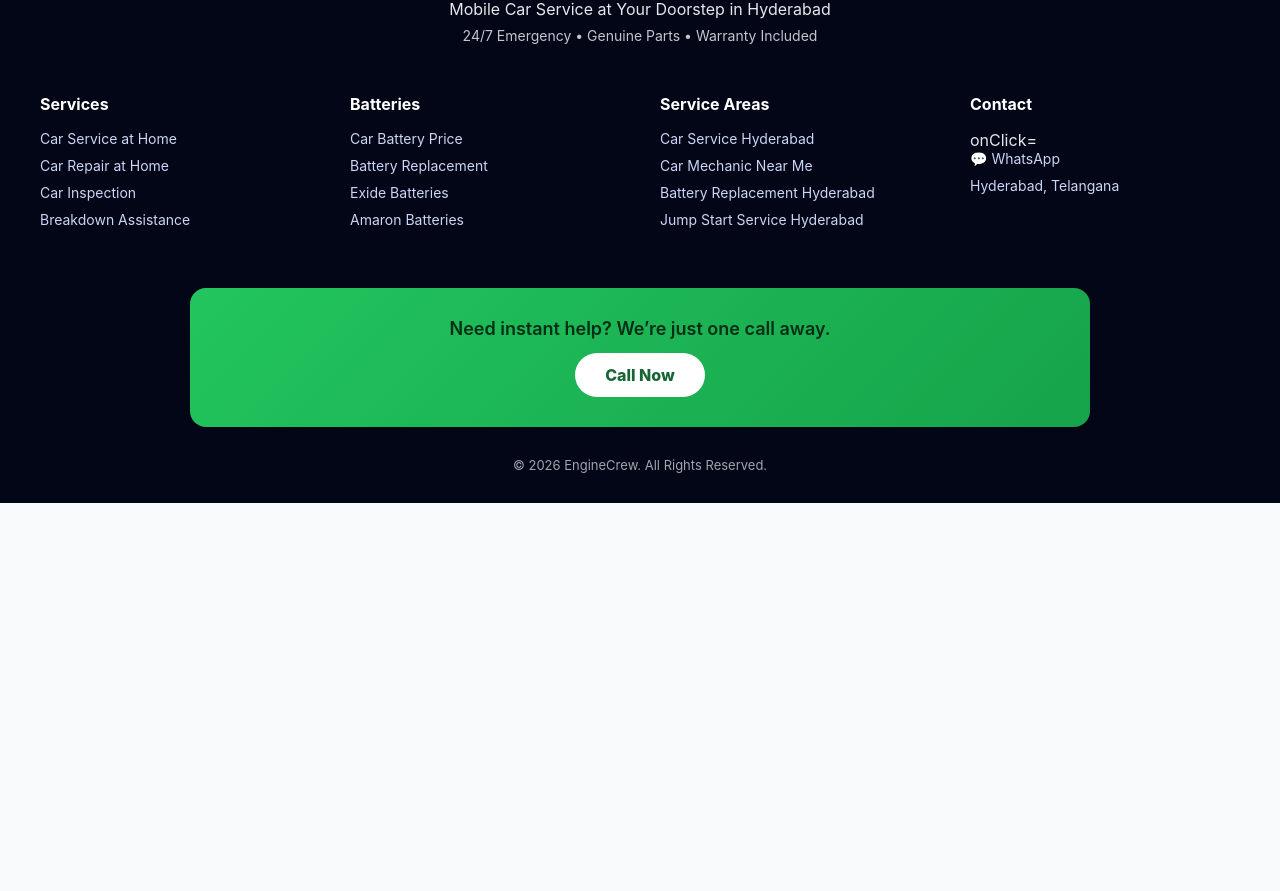
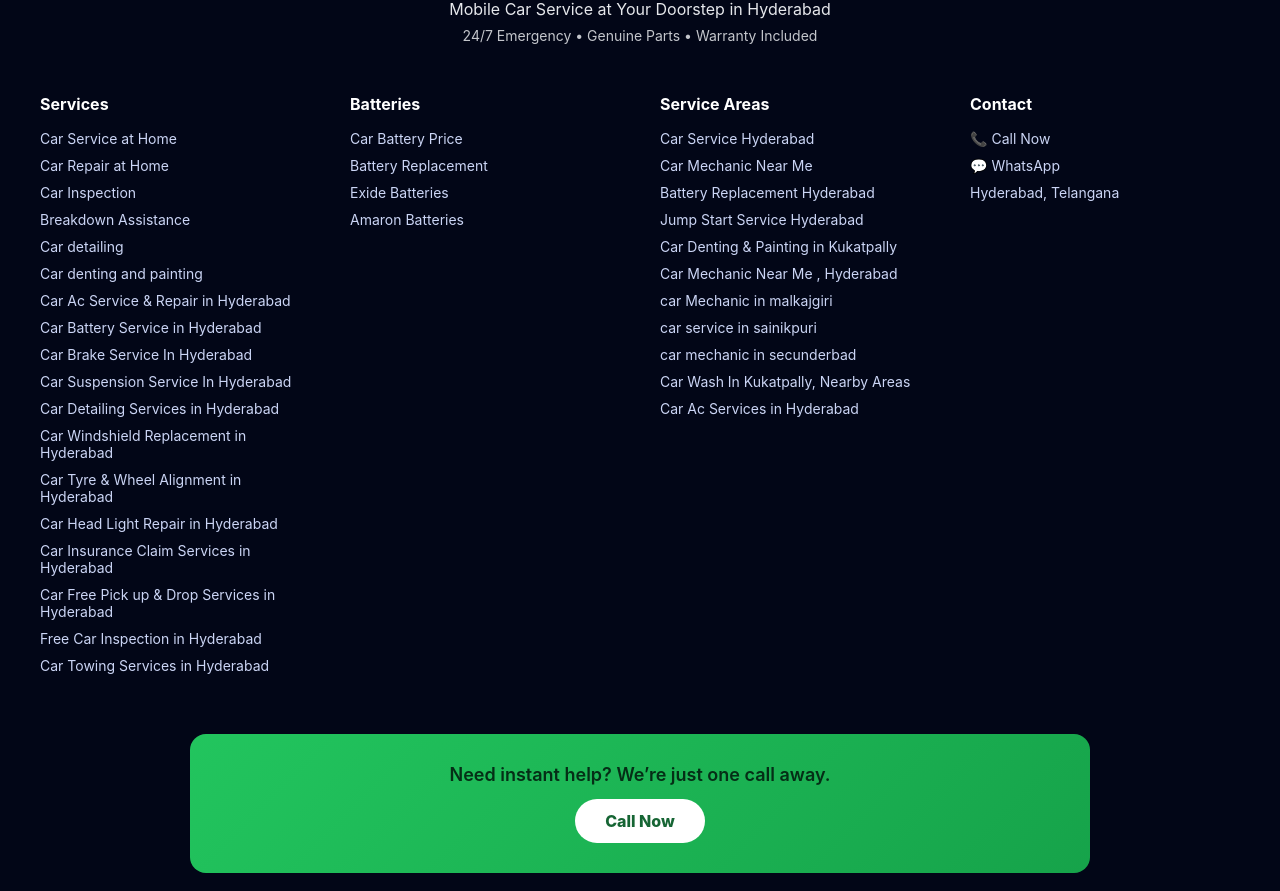
Before and after one commit to Rakesh-19-star/enginecrew, a React (Vite) app: page / in a window 1280 px wide. Shown: the part 6589-7480 px from the top of the page. Before the commit the page ends 7092 px from the top, so only its background shows below. Built offline with nearby package versions, Linux system fonts and the light colour scheme.

Commit message:
added locations and services in footer

```diff
--- a/src/components/Blog/index.jsx
+++ b/src/components/Blog/index.jsx
@@ -1,6 +1,6 @@
-import { useParams } from "react-router-dom"
-import "./index.css"
-
+import { useParams } from "react-router-dom";
+import "./index.css";
+import Footer from "../Footer";
 
 const pages = {
   "car-repair-hyderabad": {
@@ -34,7 +34,7 @@ Unlike local garages, EngineCrew provides:
 ✔ Warranty on parts
 
 Thousands of Hyderabad car owners trust EngineCrew because we are fast, honest, and professional.
-`
+`,
   },
 
   "car-mechanic-hyderabad": {
@@ -59,7 +59,7 @@ No more:
 ❌ Towing hassles
 
 EngineCrew is Hyderabad’s fastest growing mobile mechanic network.
-`
+`,
   },
 
   "car-repair-malkajgiri": {
@@ -80,7 +80,7 @@ We fix:
 Our mobile technicians reach you within minutes. No garage visits. No towing.
 
 Malkajgiri car owners rely on EngineCrew for honest pricing and fast service.
-`
+`,
   },
 
   "mobile-car-service-hyderabad": {
@@ -99,7 +99,7 @@ We save you:
 Our mechanics come with professional tools and genuine spare parts.
 
 This is the future of car servicing in Hyderabad.
-`
+`,
   },
 
   "jump-start-service-hyderabad": {
@@ -113,20 +113,25 @@ Car not starting? EngineCrew provides instant jump start service across Hyderaba
 We reach you within minutes and safely restart your vehicle. If required, we also replace your battery on the spot.
 
 Available across Malkajgiri, Secunderabad, Uppal, Tarnaka, ECIL and all Hyderabad.
-`
-  }
-}
+`,
+  },
+};
 
 const Blog = () => {
-  const { slug } = useParams()
-  const page = pages[slug] || pages["car-repair-hyderabad"]
+  const { slug } = useParams();
+  const page = pages[slug] || pages["car-repair-hyderabad"];
 
   return (
     <div className="blog">
-      <div className="blog-hero" style={{ backgroundImage: `url(${page.hero})` }}>
+      <div
+        className="blog-hero"
+        style={{ backgroundImage: `url(${page.hero})` }}
+      >
         <h1>{page.title}</h1>
         <p>{page.subtitle}</p>
-        <a href="tel:9059391800" className="blog-cta">📞 Call EngineCrew</a>
+        <a href="tel:9059391800" className="blog-cta">
+          📞 Call EngineCrew
+        </a>
       </div>
 
       <div className="blog-content">
@@ -134,8 +139,9 @@ const Blog = () => {
           <p key={i}>{p}</p>
         ))}
       </div>
+      <Footer />
     </div>
-  )
-}
+  );
+};
 
-export default Blog
+export default Blog;
--- a/src/components/Footer/index.jsx
+++ b/src/components/Footer/index.jsx
@@ -1,10 +1,9 @@
-import { Link } from "react-router-dom"
-import "./index.css"
+import { Link } from "react-router-dom";
+import "./index.css";
 
 const Footer = () => {
   return (
     <footer className="footer">
-
       {/* BRAND */}
       <div className="footer-brand">
         <h3>EngineCrew</h3>
@@ -14,7 +13,6 @@ const Footer = () => {
 
       {/* LINKS */}
       <div className="footer-grid">
-
         {/* SERVICES */}
         <div className="footer-col">
           <h4>Services</h4>
@@ -22,6 +20,24 @@ const Footer = () => {
           <Link to="/services">Car Repair at Home</Link>
           <Link to="/services">Car Inspection</Link>
           <Link to="/services">Breakdown Assistance</Link>
+          <Link to="/services">Car detailing </Link>
+          <Link to="/services">Car denting and painting </Link>
+          <Link to="/services">Car Ac Service & Repair in Hyderabad</Link>
+          <Link to="/services">Car Battery Service in Hyderabad</Link>
+          <Link to="/services">Car Brake Service In Hyderabad</Link>
+          <Link to="/services">Car Suspension Service In Hyderabad</Link>
+          <Link to="/services">Car Detailing Services in Hyderabad</Link>
+          <Link to="/services">Car Windshield Replacement in Hyderabad</Link>
+          <Link to="/services">Car Tyre & Wheel Alignment in Hyderabad</Link>
+          <Link to="/services">Car Head Light Repair in Hyderabad</Link>
+          <Link to="/services">Car Insurance Claim Services in Hyderabad</Link>
+          <Link to="/services">
+            Car Free Pick up & Drop Services in Hyderabad
+          </Link>
+          <Link to="/services">Free Car Inspection in Hyderabad</Link>
+          <Link to="/services">Car Towing Services in Hyderabad</Link>
+          <Link to="/services"></Link>
+          <Link to="/services"></Link>
         </div>
 
         {/* BATTERIES (HIGH INTENT) */}
@@ -40,17 +56,31 @@ const Footer = () => {
           <span>Car Mechanic Near Me</span>
           <span>Battery Replacement Hyderabad</span>
           <span>Jump Start Service Hyderabad</span>
+          <span>Car Denting & Painting in Kukatpally</span>
+          <span>Car Mechanic Near Me , Hyderabad</span>
+          <span>car Mechanic in malkajgiri </span>
+          <span>car service in sainikpuri </span>
+          <span>car mechanic in secunderbad</span>
+          <span>Car Wash In Kukatpally, Nearby Areas</span>
+          <span>Car Ac Services in Hyderabad</span>
         </div>
 
         {/* CONTACT */}
         <div className="footer-col">
           <h4>Contact</h4>
-          onClick={() => {
-    window.dataLayer = window.dataLayer || [];
-    window.dataLayer.push({
-      event: "call_click"
-    });
-  }}
+          <a
+            href="tel:9059391800"
+            // className="dropdown-call"
+            onClick={() => {
+              window.dataLayer = window.dataLayer || [];
+              window.dataLayer.push({
+                event: "call_click",
+              });
+            }}
+          >
+            📞 Call Now
+          </a>
+
           <a href="https://wa.me/919059391800">💬 WhatsApp</a>
           <span>Hyderabad, Telangana</span>
         </div>
@@ -66,9 +96,8 @@ const Footer = () => {
       <div className="footer-bottom">
         © {new Date().getFullYear()} EngineCrew. All Rights Reserved.
       </div>
+    </footer>
+  );
+};
 
-    </footer>
-  )
-}
-
-export default Footer
+export default Footer;
--- a/src/pages/Batteries/index.jsx
+++ b/src/pages/Batteries/index.jsx
@@ -3,6 +3,7 @@ import "./index.css";
 import amaronBattery from "/amaronBattery.png";
 import exideBattery from "/exideBattery.jpg";
 import axios from "axios";
+import Footer from "../../components/Footer";
 
 // Batteries/index.jsx — change this one line
 const API_BASE_URL = "https://api.enginecrew.in/api/batteries";
@@ -112,6 +113,7 @@ const Batteries = () => {
   };
 
   return (
+    <>
       <section className="batteries-page">
         {/* ========== HERO SECTION ========== */}
         <section className="hero-section">
@@ -119,8 +121,8 @@ const Batteries = () => {
             <div className="hero-badge">⚡ #1 Battery Service in Hyderabad</div>
             <h1>Car Battery Replacement at Your Doorstep</h1>
             <p className="hero-subtitle">
-            Get genuine Exide & Amaron batteries delivered and installed at your
-            location.
+              Get genuine Exide & Amaron batteries delivered and installed at
+              your location.
               <strong>
                 {" "}
                 Free installation • 24/7 Service • Up to 77-Month Warranty
@@ -238,8 +240,8 @@ const Batteries = () => {
             </div>
             <h3>Select Your Car Details</h3>
             <p>
-            Please select your car brand, model and fuel type to view available
-            batteries
+              Please select your car brand, model and fuel type to view
+              available batteries
             </p>
           </div>
         )}
@@ -253,8 +255,8 @@ const Batteries = () => {
                 {selectedFuel})
               </h3>
               <p>
-              {batteries.length} {batteries.length === 1 ? "option" : "options"}{" "}
-              found
+                {batteries.length}{" "}
+                {batteries.length === 1 ? "option" : "options"} found
               </p>
             </div>
 
@@ -266,7 +268,9 @@ const Batteries = () => {
                   (savings / battery.companyPrice) * 100,
                 );
 
-              const batteryImage = battery.brand.toLowerCase().includes("exide")
+                const batteryImage = battery.brand
+                  .toLowerCase()
+                  .includes("exide")
                   ? exideBattery
                   : amaronBattery;
 
@@ -574,6 +578,8 @@ const Batteries = () => {
           </div>
         </section>
       </section>
+      <Footer />
+    </>
   );
 };
 
--- a/src/pages/Services/index.jsx
+++ b/src/pages/Services/index.jsx
@@ -12,6 +12,7 @@ import carBeltsAndHoses from "../../assets/services/carBeltsAndHoses.png";
 import carTimingBelts from "../../assets/services/carTimingBelts.png";
 import minorParts from "../../assets/services/minorParts.png";
 import carEv from "../../assets/services/carEv.png";
+import Footer from "../../components/Footer";
 
 const servicesData = [
   {
@@ -113,7 +114,7 @@ const Services = () => {
           }
         });
       },
-      { threshold: 0.15 }
+      { threshold: 0.15 },
     );
 
     cardRefs.current.forEach((card) => card && observer.observe(card));
@@ -122,11 +123,12 @@ const Services = () => {
 
   const toggleCard = (index) => {
     setOpenCards((prev) =>
-      prev.includes(index) ? prev.filter((i) => i !== index) : [...prev, index]
+      prev.includes(index) ? prev.filter((i) => i !== index) : [...prev, index],
     );
   };
 
   return (
+    <>
       <section className="services-page">
         <header className="services-header">
           <h1>Our Services</h1>
@@ -171,11 +173,11 @@ const Services = () => {
                   </ul>
 
                   {service.title === "Battery Replacement" ? (
-                  <Link to="/batteries"
-                  className="book-service-btn battery-btn">
-
+                    <Link
+                      to="/batteries"
+                      className="book-service-btn battery-btn"
+                    >
                       View Batteries & Prices →
-
                     </Link>
                   ) : (
                     <a
@@ -191,6 +193,8 @@ const Services = () => {
           })}
         </div>
       </section>
+      <Footer />
+    </>
   );
 };
 
```
Lines whose indentation alone changed are shown as unchanged.
